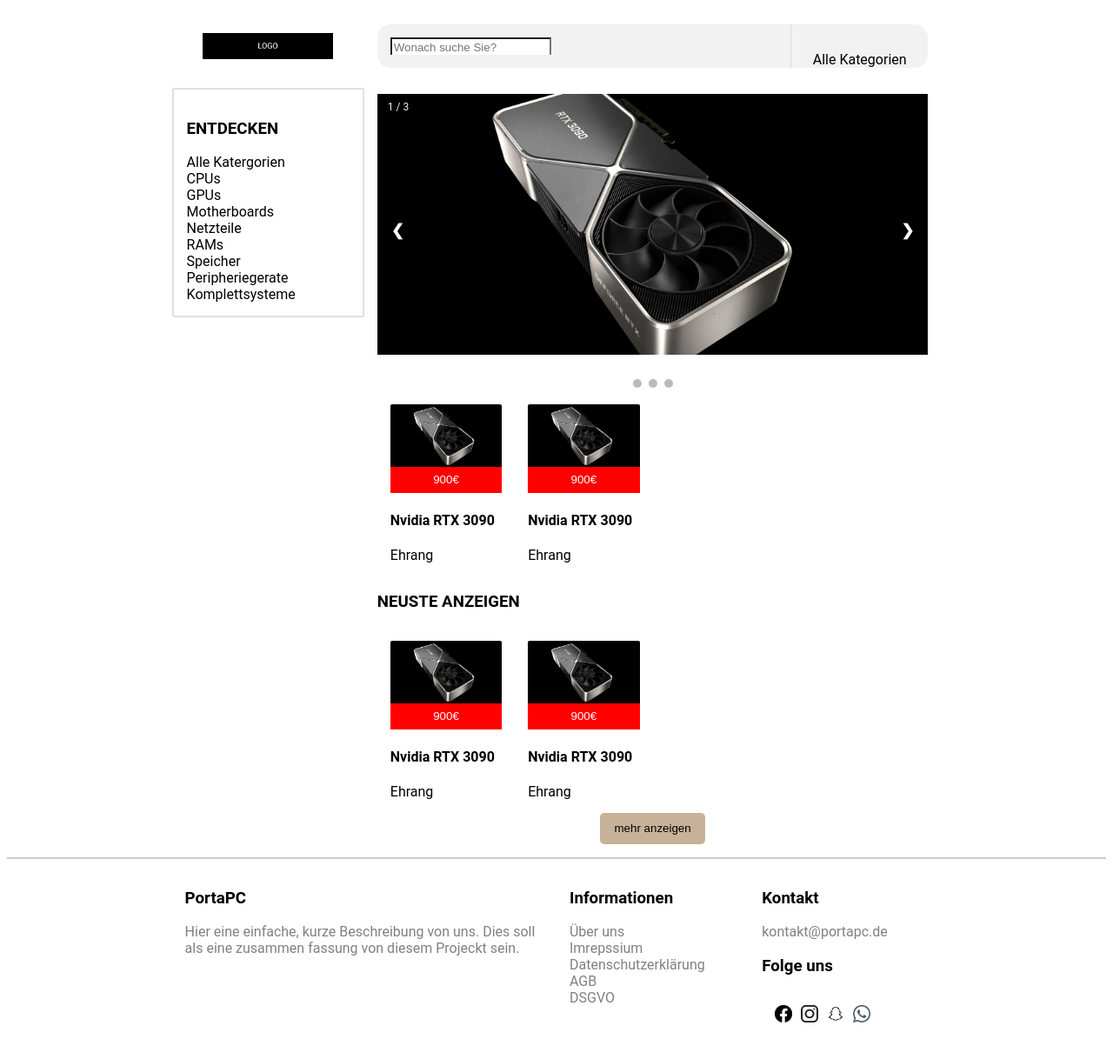
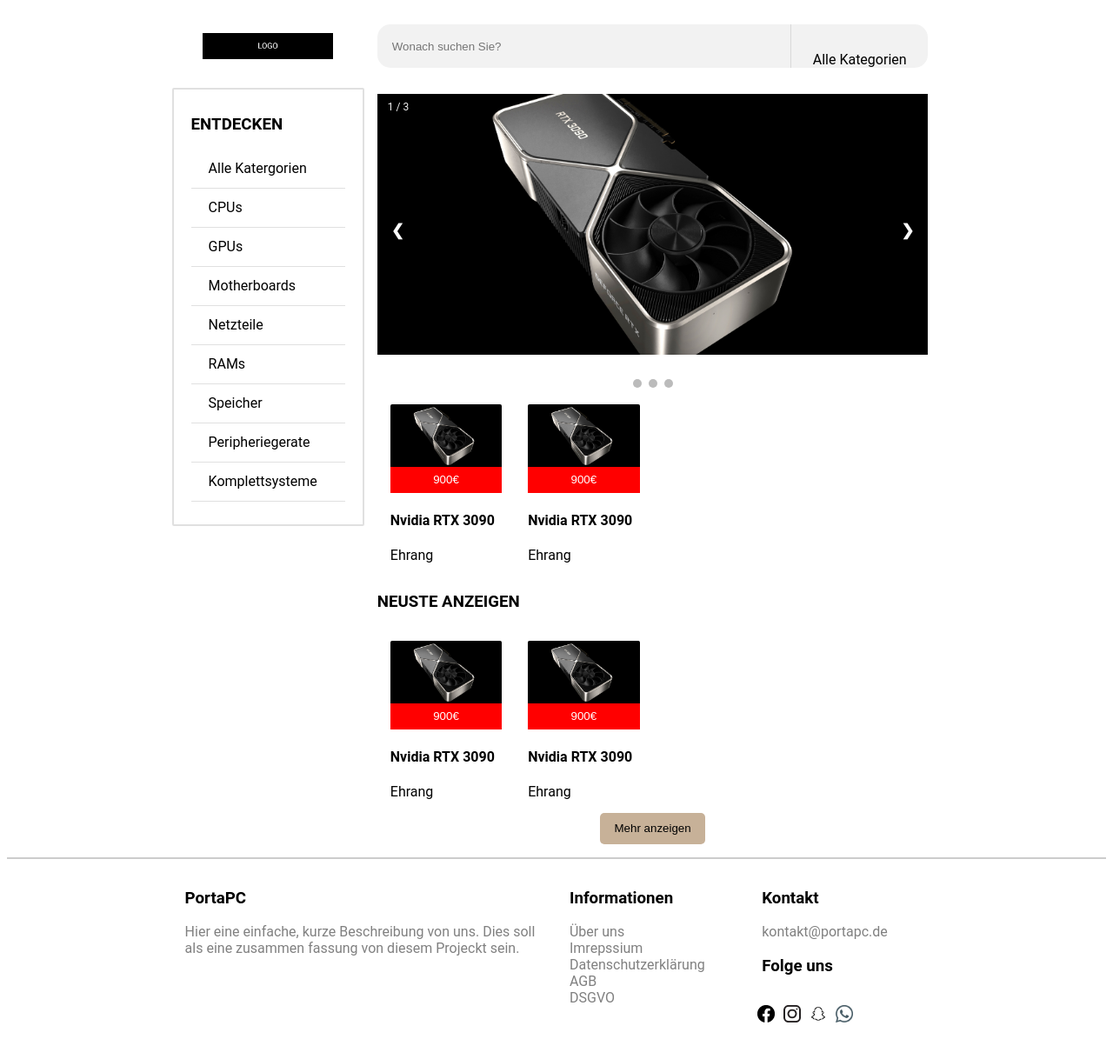
Before and after one commit to MrSh1r0/PortaPC, a PHP site: page /homepage.html in a window 1280 px wide. Shown: the whole page at 87% size. After the commit the page ends 1176 px from the top, so only its background shows below. Run offline with PHP 8.4, Linux system fonts and the light colour scheme.

Commit message:
fix button and menu

```diff
--- a/css/card.css
+++ b/css/card.css
@@ -23,7 +23,7 @@
 }
 
 .card .card-image {
-  max-height: 60%;
+  max-height: 0%;
   overflow: hidden;
     position: relative;
 }
--- a/css/footer.css
+++ b/css/footer.css
@@ -16,3 +16,8 @@
     text-decoration: none;
     color:grey;
 }
+
+footer img {
+  border-style: none;
+  float:right;
+}
--- a/css/header.css
+++ b/css/header.css
@@ -1,21 +1,3 @@
-html {
-  font-family: 'Roboto', sans-serif !important;
-}
-
-/* Override the nav class, change the background color */
-nav {
-  background-color: #fff !important;
-}
-
-/* By default, the navbar is hidden */
-.nav-default {
-  display: none;
-}
-
-/* To show the navbar, we will add this class using JQuery */
-.nav-visible {
-  display: inherit !important;
-}
 
 /*
 Override MaterializeCSS' class
@@ -91,11 +73,13 @@
 
 
 .search-input, input:focus {
-
   height: 100% !important;
   border-bottom: 0px !important;
   -webkit-box-shadow: 0px !important;
           box-shadow: 0px !important;
+  background-color: transparent;
+  border: none;
+  outline:none;
 }
 
 /*
@@ -105,6 +89,7 @@
   width: let it take the available space
 */
 .searchbar-category-dropdown {
+  vertical-align: middle;
   text-align: center;
   text-overflow: ellipsis;
   overflow: hidden;
@@ -121,11 +106,13 @@
   vertical-align: keep it in the middle vertically
 */
 .searchbar-category-dropdown:after {
+  display: none;
   font-size: 15px !important;
   font-family: "Material Icons";
-  /*content: "expand_more";*/
+  content: "expand_more";
   margin-left: 5px;
   vertical-align: middle;
+  text-align: center;
 }
 
 /*
--- a/css/main.css
+++ b/css/main.css
@@ -1,30 +1,45 @@
-#categories {
+html {
+  font-family: 'Roboto', sans-serif !important;
+}
+
+.categories {
   margin: 0.5rem 0 0.5rem 0;
   border: 2px solid #e0e0e0;
   border-radius: 2px;
   overflow: hidden;
   position: relative;
+  box-sizing: inherit;
+  padding: 10px 20px;
 }
 
-#categories .header {
+.category-header {
   color:black;
   text-transform:uppercase;
 }
 
-#categories .content {
+.category-content {
   color:black;
+  padding: 10px 20px;
+  line-height: 1.5rem;
+  margin: auto;
+  border-bottom: 1px solid #e0e0e0;
+  display:block;
+
 }
 
-#categories a {
+.categories ul {
+  list-style-type: none;
+  padding: 0;
+}
+
+.categories a {
     text-decoration: none;
 }
 
 #more {
   display: block; /* Hidden by default */
-
   z-index: 99; /* Make sure it does not overlap */
   cursor: pointer; /* Add a mouse pointer on hover */
-  text-transform:lowercase;
   background-color: #c7b198;
   color: black;
   border: none;
@@ -36,5 +51,7 @@
   margin-left: auto;
   margin-right: auto;
   -webkit-tap-highlight-color: transparent;
+  border: none;
+  outline:none;
 
 }
--- a/css/scrolltop.css
+++ b/css/scrolltop.css
@@ -17,6 +17,7 @@
   text-transform: lowercase;
   vertical-align: middle;
   -webkit-tap-highlight-color: transparent;
+  outline:none;
 
 }
 
--- a/homepage.html
+++ b/homepage.html
@@ -43,7 +43,7 @@
                 <div class="input-field margin-0 fill-height">
 
                   <!--Search input-->
-                  <input class="search-input margin-y-0" placeholder="Wonach suche Sie?" id="icon_prefix" type="text">
+                  <input class="search-input margin-y-0" placeholder="Wonach suchen Sie?" id="icon_prefix" type="text">
                 </div>
               </div>
               <!--End of Search column-->
@@ -69,35 +69,20 @@
     <main>
       <div class="container">
         <div class="row">
-          <div class="col-s-12 col-m-4 col-l-3" id="categories">
-            <h3 class="header"><strong>Entdecken</strong></h3>
-            <div class="row">
-              <a class="content" href="#!">Alle Katergorien</a>
-            </div>
-            <div class="row">
-              <a class="content" href="#!">CPUs</a>
-            </div>
-            <div class="row">
-              <a class="content" href="#!">GPUs</a>
-            </div>
-            <div class="row">
-              <a class="content" href="#!">Motherboards</a>
-            </div>
-            <div class="row">
-              <a class="content" href="#!">Netzteile</a>
-            </div>
-            <div class="row">
-              <a class="content" href="#!">RAMs</a>
-            </div>
-            <div class="row">
-              <a class="content" href="#!">Speicher</a>
-            </div>
-            <div class="row">
-              <a class="content" href="#!">Peripheriegerate</a>
-            </div>
-            <div class="row">
-              <a class="content" href="#!">Komplettsysteme</a>
-            </div>
+          <div class="col-s-12 col-m-4 col-l-3 categories">
+            <h3 class="category-header"><strong>Entdecken</strong></h3>
+            <ul>
+              <li><a class="category-content" href="#!">Alle Katergorien</a></li>
+              <li><a class="category-content" href="#!">CPUs</a></li>
+              <li><a class="category-content" href="#!">GPUs</a></li>
+              <li><a class="category-content" href="#!">Motherboards</a></li>
+              <li><a class="category-content" href="#!">Netzteile</a></li>
+              <li><a class="category-content" href="#!">RAMs</a></li>
+              <li><a class="category-content" href="#!">Speicher</a></li>
+              <li><a class="category-content" href="#!">Peripheriegerate</a></li>
+              <li><a class="category-content" href="#!">Komplettsysteme</a></li>
+              <li></li>
+            </ul>
           </div>
 
           <div>
```
